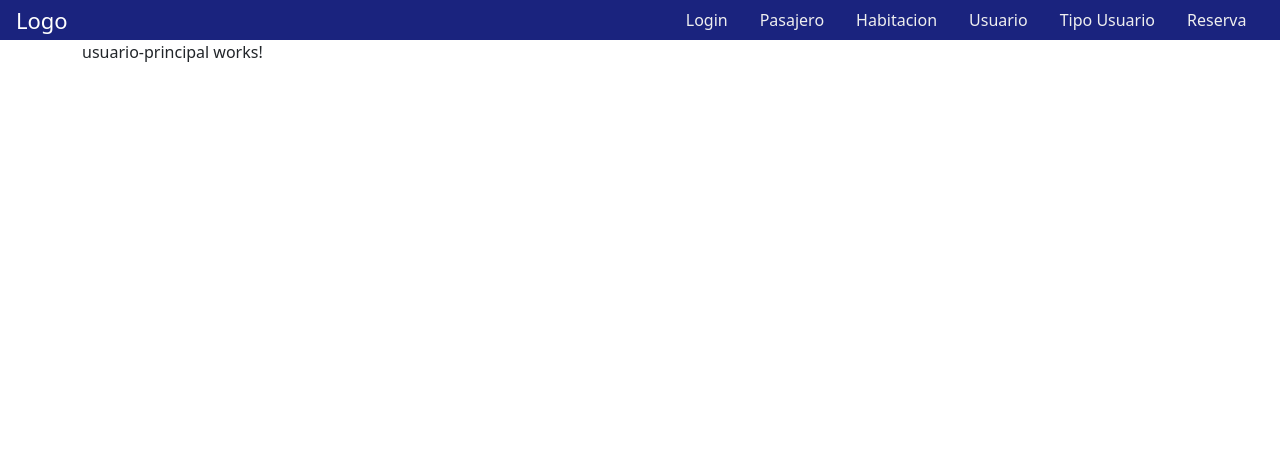
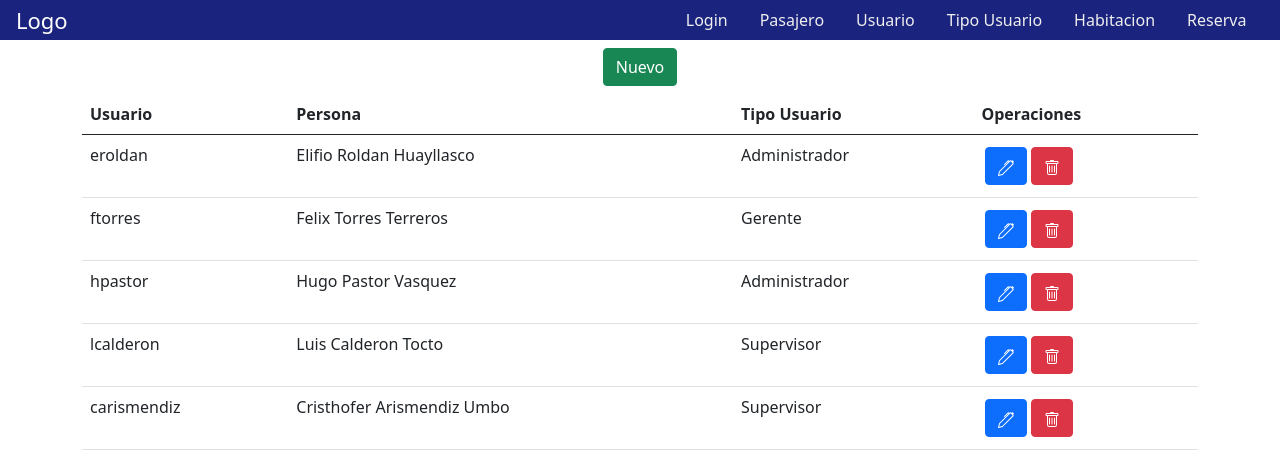
Before and after one commit to extremewhale/ProyectoDAWIIHotel, an Angular app: page /usuario in a window 1280 px wide. Shown: the top 476 px of the page. Built offline with nearby package versions, Linux system fonts and the light colour scheme.

Commit message:
Listados Basicos

```diff
--- a/src/app/app.component.html
+++ b/src/app/app.component.html
@@ -16,9 +16,9 @@
   <ul class="nav-list mt-2 mb-2">
     <li routerLink="login" ><a >Login</a></li>
     <li routerLink="pasajero" ><a >Pasajero</a></li>
-    <li routerLink="habitacion" ><a >Habitacion</a></li>
     <li routerLink="usuario"><a >Usuario</a></li>
     <li routerLink="tipousuario"><a >Tipo Usuario</a></li>
+    <li routerLink="habitacion" ><a >Habitacion</a></li>
     <li routerLink="reserva"><a >Reserva</a></li>
   </ul>
 </nav>
--- /dev/null
+++ b/src/app/usuario/interface/Usuario.ts
@@ -0,0 +1,6 @@
+export interface Usuario{
+    idusuario:number,
+    nombreusuario:string,
+    nombrepersona:string,
+    tipousuario:string
+}
--- /dev/null
+++ b/src/app/usuario/tabla-usuario/tabla-usuario.component.html
@@ -0,0 +1,31 @@
+<table class="table">
+  <thead>
+    <tr>
+        <th>Usuario</th>
+        <th>Persona</th>
+        <th>Tipo Usuario</th>
+        <th>Operaciones</th>
+
+    </tr>
+  </thead>
+<tbody>
+    <tr *ngFor="let usuario of usuarios">
+        <td>{{usuario.nombreusuario}}</td>
+        <td>{{usuario.nombrepersona}}</td>
+        <td>{{usuario.tipousuario}}</td>
+        <td>
+            <button class="btn btn-primary m-1">
+                <svg xmlns="http://www.w3.org/2000/svg" width="16" height="16" fill="currentColor" class="bi bi-pen" viewBox="0 0 16 16">
+                    <path d="m13.498.795.149-.149a1.207 1.207 0 1 1 1.707 1.708l-.149.148a1.5 1.5 0 0 1-.059 2.059L4.854 14.854a.5.5 0 0 1-.233.131l-4 1a.5.5 0 0 1-.606-.606l1-4a.5.5 0 0 1 .131-.232l9.642-9.642a.5.5 0 0 0-.642.056L6.854 4.854a.5.5 0 1 1-.708-.708L9.44.854A1.5 1.5 0 0 1 11.5.796a1.5 1.5 0 0 1 1.998-.001zm-.644.766a.5.5 0 0 0-.707 0L1.95 11.756l-.764 3.057 3.057-.764L14.44 3.854a.5.5 0 0 0 0-.708l-1.585-1.585z"/>
+                  </svg>
+            </button>
+            <button class="btn btn-danger">
+                <svg xmlns="http://www.w3.org/2000/svg" width="16" height="16" fill="currentColor" class="bi bi-trash" viewBox="0 0 16 16">
+                    <path d="M5.5 5.5A.5.5 0 0 1 6 6v6a.5.5 0 0 1-1 0V6a.5.5 0 0 1 .5-.5Zm2.5 0a.5.5 0 0 1 .5.5v6a.5.5 0 0 1-1 0V6a.5.5 0 0 1 .5-.5Zm3 .5a.5.5 0 0 0-1 0v6a.5.5 0 0 0 1 0V6Z"/>
+                    <path d="M14.5 3a1 1 0 0 1-1 1H13v9a2 2 0 0 1-2 2H5a2 2 0 0 1-2-2V4h-.5a1 1 0 0 1-1-1V2a1 1 0 0 1 1-1H6a1 1 0 0 1 1-1h2a1 1 0 0 1 1 1h3.5a1 1 0 0 1 1 1v1ZM4.118 4 4 4.059V13a1 1 0 0 0 1 1h6a1 1 0 0 0 1-1V4.059L11.882 4H4.118ZM2.5 3h11V2h-11v1Z"/>
+                  </svg>
+            </button>
+        </td>
+    </tr>
+</tbody>
+</table>
--- /dev/null
+++ b/src/app/usuario/tabla-usuario/tabla-usuario.component.ts
@@ -0,0 +1,19 @@
+import { Component } from '@angular/core';
+import { UsuarioService } from '../usuario.service';
+
+@Component({
+  selector: 'app-tabla-usuario',
+  templateUrl: './tabla-usuario.component.html',
+  styleUrls: ['./tabla-usuario.component.css']
+})
+export class TablaUsuarioComponent {
+
+
+  get usuarios(){
+    return [...this.usuarioService.usuarios]
+  }
+  constructor(private usuarioService:UsuarioService){
+
+  }
+
+}
--- a/src/app/usuario/usuario-principal/usuario-principal.component.html
+++ b/src/app/usuario/usuario-principal/usuario-principal.component.html
@@ -1 +1,4 @@
-<p>usuario-principal works!</p>
+<div class="d-flex justify-content-center">
+    <button class="btn btn-success m-2">Nuevo</button>
+</div>
+<app-tabla-usuario></app-tabla-usuario>
--- /dev/null
+++ b/src/app/usuario/usuario.service.ts
@@ -0,0 +1,46 @@
+import { Injectable } from '@angular/core';
+import { Usuario } from './interface/Usuario';
+
+@Injectable({
+  providedIn: 'root'
+})
+export class UsuarioService {
+ private _usuarios:Usuario[]=[
+  {
+    idusuario:1,
+    nombreusuario:"eroldan",
+    nombrepersona:"Elifio Roldan Huayllasco",
+    tipousuario:"Administrador"
+  },
+  {
+    idusuario:2,
+    nombreusuario:"ftorres",
+    nombrepersona:"Felix Torres Terreros",
+    tipousuario:"Gerente"
+  },
+  {
+    idusuario:3,
+    nombreusuario:"hpastor",
+    nombrepersona:"Hugo Pastor Vasquez",
+    tipousuario:"Administrador"
+  },
+  {
+    idusuario:4,
+    nombreusuario:"lcalderon",
+    nombrepersona:"Luis Calderon Tocto",
+    tipousuario:"Supervisor"
+  },
+  {
+    idusuario:5,
+    nombreusuario:"carismendiz",
+    nombrepersona:"Cristhofer Arismendiz Umbo",
+    tipousuario:"Supervisor"
+  }
+ ]
+
+ get usuarios():Usuario[]{
+  return [...this._usuarios]
+ }
+
+  constructor() { }
+}
```
Also changed, not shown: src/app/usuario/usuario.module.ts (+6 -2 lines), src/app/usuario/tabla-usuario/tabla-usuario.component.css (added), 2 other files (tests, documents, lock files or other folders).
